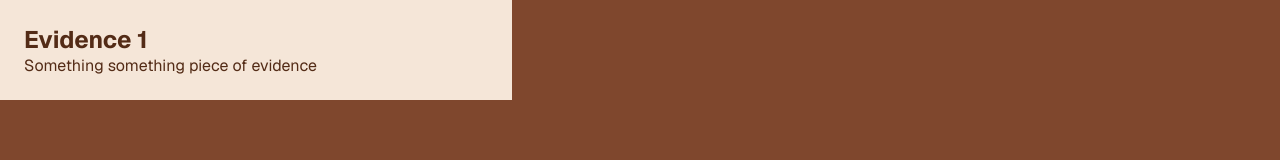
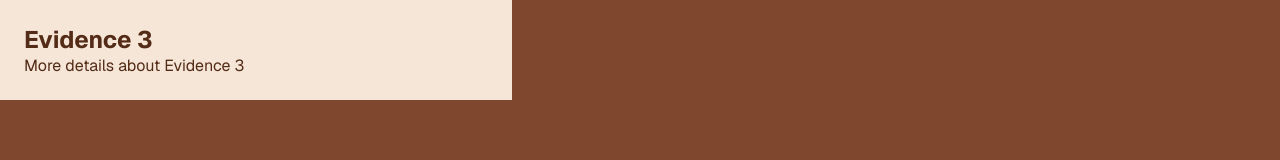
Before and after one commit to iamagoodperson-yay/cipher_game, a Next.js app: page /game in a window 1280 px wide. Shown: the top 160 px of the page. Built offline with nearby package versions, Linux system fonts and the light colour scheme.

Commit message:
changed draggable to work with multiple elements + other minor UI changes

```diff
--- a/app/components/tools/page.module.css
+++ b/app/components/tools/page.module.css
@@ -16,7 +16,12 @@
   justify-content: center;
   cursor: pointer;
 
-  transition: width 0.5s cubic-bezier(0, 1, 0, 1), height 0.4s ease-in-out;
+  transition: width 0.5s cubic-bezier(0, 1, 0, 1), height 0.4s ease-in-out, padding 0.3s ease-in-out;
+}
+
+.column:hover, .column.opened {
+  padding-top: 2rem;
+  padding-bottom: 5vh;
 }
 
 .opened {
--- a/app/game/page.tsx
+++ b/app/game/page.tsx
@@ -2,25 +2,35 @@
 import styles from "./page.module.css";
 import Tool from "../components/tools/tool";
 import { evidence } from "../scripts/gameHelper";
-import { useEffect, useRef } from "react";
+import { useEffect } from "react";
 
 export default function Game() {
-  const evidenceRef = useRef<HTMLDivElement>(null);
 
   useEffect(() => {
-    const elmnt = evidenceRef.current;
+    const evidenceRef = document.getElementsByClassName(styles.evidence);
+    const cleanups: (() => void)[] = []
+
+    for (const evidence of evidenceRef) {
+      const elmnt = evidence as HTMLElement;
       if (!elmnt) return;
 
-    let pos1 = 0;
-    let pos2 = 0;
-    let pos3 = 0;
-    let pos4 = 0;
+      let startLeft: number;
+      let startTop: number;
+
+      let startX: number;
+      let startY: number;
 
       function dragMouseDown(e: MouseEvent) {
         e.preventDefault();
+        const rect = elmnt.getBoundingClientRect();
 
-      pos3 = e.clientX;
-      pos4 = e.clientY;
+        startLeft = rect.left;
+        startTop = rect.top;
+
+        startX = e.clientX;
+        startY = e.clientY;
+
+        elmnt.style.cursor = "grabbing";
 
         document.addEventListener("mouseup", closeDragElement);
         document.addEventListener("mousemove", elementDrag);
@@ -30,41 +40,43 @@ export default function Game() {
         if (!elmnt) return;
         e.preventDefault();
 
-      pos1 = pos3 - e.clientX;
-      pos2 = pos4 - e.clientY;
-      pos3 = e.clientX;
-      pos4 = e.clientY;
+        const dx = e.clientX - startX;
+        const dy = e.clientY - startY;
 
-      const rect = elmnt.getBoundingClientRect();
-
-      elmnt.style.top = `${rect.top - pos2}px`;
-      elmnt.style.left = `${rect.left - pos1}px`;
+        elmnt.style.left = `${startLeft + dx}px`;
+        elmnt.style.top = `${startTop + dy}px`;
       }
 
       function closeDragElement() {
+        if (!elmnt) return;
+        elmnt.style.cursor = "grab";
+
         document.removeEventListener("mouseup", closeDragElement);
         document.removeEventListener("mousemove", elementDrag);
       }
 
       elmnt.addEventListener("mousedown", dragMouseDown);
 
-    return () => {
+      cleanups.push(() => {
         elmnt.removeEventListener("mousedown", dragMouseDown);
         closeDragElement();
-    };
+      });
+    }
   }, []);
 
   return (
     <div className={styles.page}>
       <div className={styles.gameContainer}>
+        {Object.entries(evidence).map(([key, value]) => (
           <div
+            key={key}
             className={styles.evidence}
-          ref={evidenceRef}
             style={{ width: "40vw" }}
           >
-          <h2>{evidence[1]}</h2>
-          <p>Something something piece of evidence</p>
+            <h2>{value.description}</h2>
+            <p>{value.details}</p>
           </div>
+        ))}
       </div>
 
       <div className={styles.bottomBar}>
--- a/app/scripts/gameHelper.tsx
+++ b/app/scripts/gameHelper.tsx
@@ -8,8 +8,17 @@ export const tools: Record<toolChoice, string> = {
 
 export type evidenceChoice = 1 | 2 | 3;
 
-export const evidence: Record<evidenceChoice, string> = {
-  1: "Evidence 1",
-  2: "Evidence 2",
-  3: "Evidence 3",
+export const evidence: Record<evidenceChoice, Record<string, string>> = {
+  1: {
+    "description": "Evidence 1",
+    "details": "Details about Evidence 1"
+  },
+  2: {
+    "description": "Evidence 2",
+    "details": "More details about Evidence 2"
+  },
+  3: {
+    "description": "Evidence 3",
+    "details": "More details about Evidence 3"
+  },
 };
```
Lines whose indentation alone changed are shown as unchanged.
